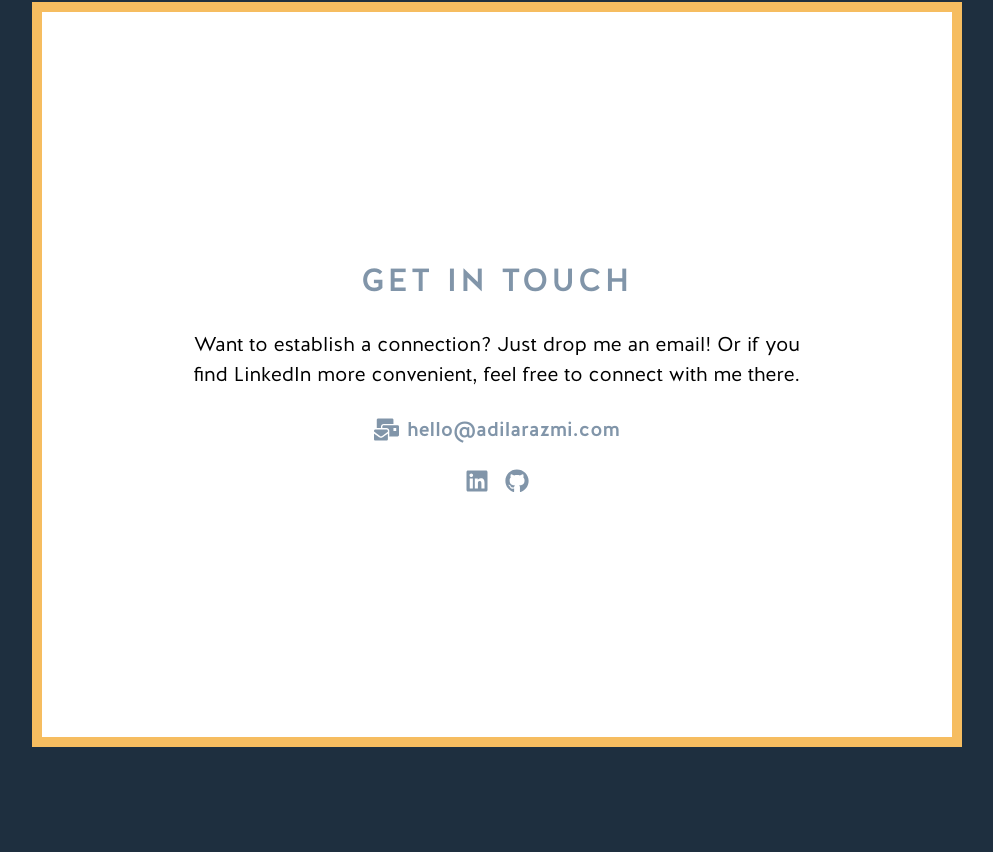
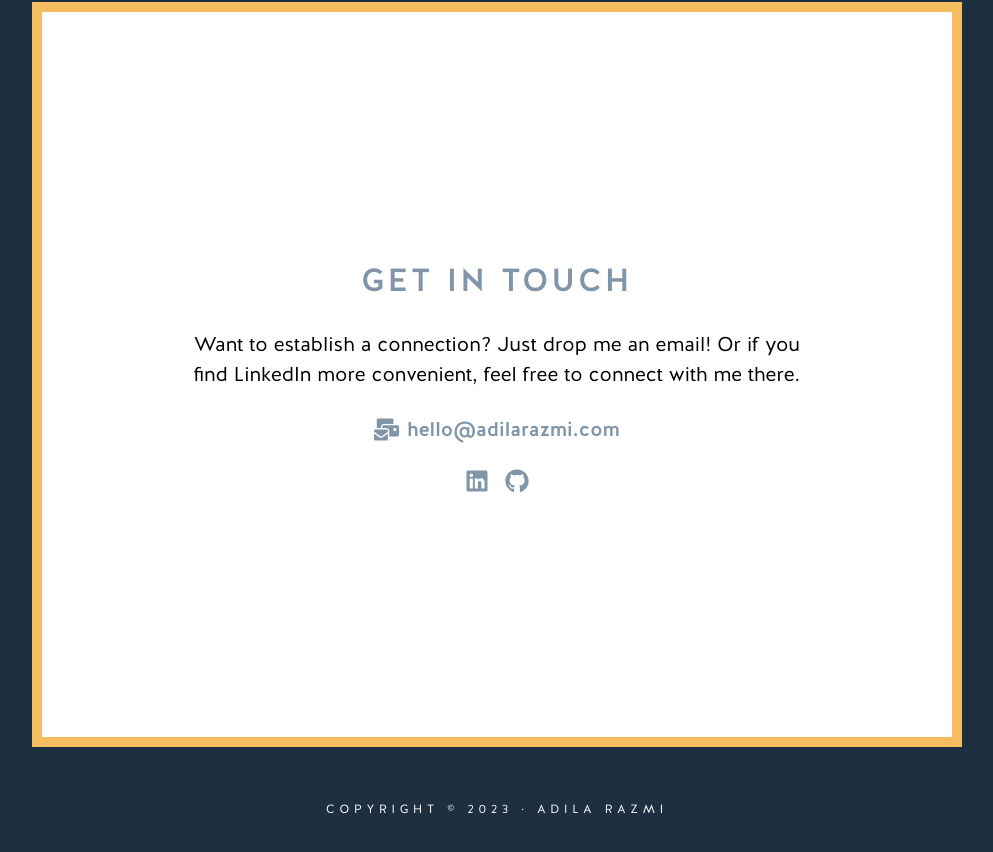
Before and after one commit to dila1001/portfolio, a Next.js app: page / in a window 1280 px wide. Shown: the part 4105-4957 px from the top of the page, without its empty margins (143-1136 px from the left). Built offline with nearby package versions, Linux system fonts and the light colour scheme; a web font is replaced by a local one.

Commit message:
feat: add copyright

```diff
--- a/app/components/modules/home/Footer.tsx
+++ b/app/components/modules/home/Footer.tsx
@@ -3,7 +3,7 @@ import { FaGithub, FaLinkedin, FaMailBulk } from "react-icons/fa";
 
 const Footer = () => {
   return (
-    <div className="bg-navy-blue flex items-center justify-center laptop:px-[175px] py-[116px]">
+    <div className="bg-navy-blue flex flex-col items-center justify-center laptop:px-[175px] py-[116px] relative">
       <div className="bg-white h-[745px] w-full border-yellow border-[10px] flex flex-col justify-center items-center">
         <div className="font-halisMedium uppercase text-blue-gray text-[32px] tracking-widest mb-[25px]">
           Get in touch
@@ -31,6 +31,9 @@ const Footer = () => {
           </Link>
         </div>
       </div>
+      <div className="absolute bottom-[45px] font-halisBook uppercase tracking-[0.4em] text-white text-[12px]">
+        COPYRIGHT © 2023 · ADILA RAZMI
+      </div>
     </div>
   );
 };
```
